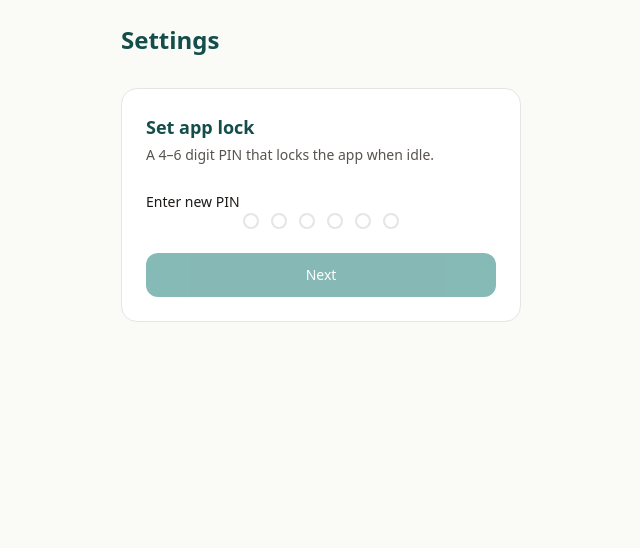
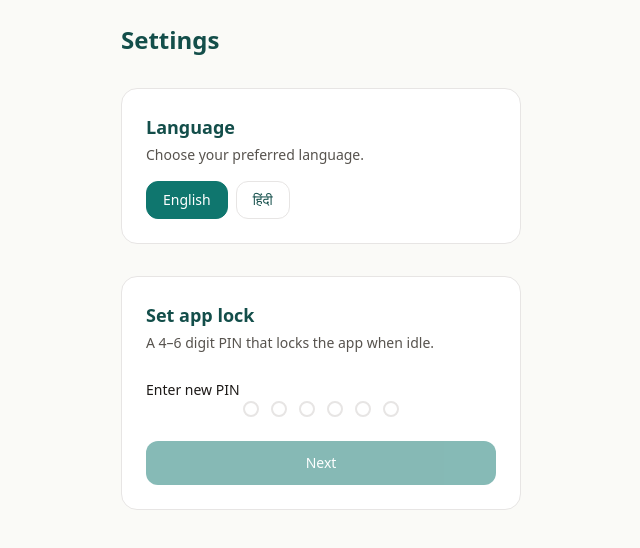
Before and after one commit to YashChoudhary13/sehatvault, a Next.js app in the folder apps/web/: page /settings in a window 1280 px wide. Shown: the top 548 px of the page, without its empty margins (319-959 px from the left). Built offline with nearby package versions, Linux system fonts and the light colour scheme; no server answers.

Commit message:
feat(web): implement dynamic i18n locale switching and provider

```diff
--- a/apps/web/src/app/(app)/layout.tsx
+++ b/apps/web/src/app/(app)/layout.tsx
@@ -1,6 +1,7 @@
 import type { ReactNode } from "react";
 import { AppShell } from "@/components/app-shell";
 import { createClient } from "@/lib/supabase/server";
+import type { Locale } from "@sehatvault/i18n";
 
 export default async function AppLayout({ children }: { children: ReactNode }) {
   const supabase = await createClient();
@@ -9,14 +10,22 @@ export default async function AppLayout({ children }: { children: ReactNode }) {
   } = await supabase.auth.getUser();
 
   let hasPinSet = false;
+  let locale: Locale = "en";
+
   if (user) {
     const { data } = await supabase
       .from("app_user")
-      .select("app_lock_hash")
+      .select("app_lock_hash, locale")
       .eq("id", user.id)
       .single();
     hasPinSet = data?.app_lock_hash != null;
+    const raw = data?.locale;
+    locale = raw === "en" || raw === "hi" ? raw : "en";
   }
 
-  return <AppShell hasPinSet={hasPinSet}>{children}</AppShell>;
+  return (
+    <AppShell hasPinSet={hasPinSet} locale={locale}>
+      {children}
+    </AppShell>
+  );
 }
--- a/apps/web/src/app/(app)/settings/page.tsx
+++ b/apps/web/src/app/(app)/settings/page.tsx
@@ -1,4 +1,5 @@
 import { PinSetup } from "@/components/pin-setup";
+import { LocaleSwitcher } from "@/components/locale-switcher";
 import { getHasPinSet } from "@/lib/pin-actions";
 
 export default async function SettingsPage() {
@@ -7,6 +8,9 @@ export default async function SettingsPage() {
     <main className="mx-auto max-w-md space-y-8 p-6">
       <h1 className="text-2xl font-bold text-primary-ink">Settings</h1>
       <section className="rounded-lg border border-border bg-surface p-6">
+        <LocaleSwitcher />
+      </section>
+      <section className="rounded-lg border border-border bg-surface p-6">
         <PinSetup hasPinSet={hasPinSet} />
       </section>
     </main>
--- a/apps/web/src/components/app-shell.tsx
+++ b/apps/web/src/components/app-shell.tsx
@@ -5,9 +5,9 @@ import { useRouter } from "next/navigation";
 import { verifyAppLockPin } from "@/lib/pin-actions";
 import { PinPad } from "@/components/pin-pad";
 import { Button } from "@/components/ui/button";
-import { t } from "@sehatvault/i18n";
+import { LocaleProvider, useT } from "@/components/locale-provider";
+import type { Locale } from "@sehatvault/i18n";
 
-const LOCALE = "en" as const;
 const IDLE_MS = 5 * 60 * 1000;
 const SESSION_KEY = "sv_unlocked_at";
 
@@ -36,6 +36,7 @@ interface PinLockScreenProps {
 }
 
 function PinLockScreen({ onUnlock, onForgot }: PinLockScreenProps) {
+  const translate = useT();
   const [pin, setPin] = useState("");
   const [error, setError] = useState<string | null>(null);
   const [rateLimited, setRateLimited] = useState(false);
@@ -55,7 +56,7 @@ function PinLockScreen({ onUnlock, onForgot }: PinLockScreenProps) {
     if (result.ok) {
       onUnlock();
     } else {
-      setError(t(LOCALE, "pin.lock.wrong"));
+      setError(translate("pin.lock.wrong"));
       setPin("");
     }
   }
@@ -64,14 +65,14 @@ function PinLockScreen({ onUnlock, onForgot }: PinLockScreenProps) {
     <main className="fixed inset-0 z-50 flex flex-col items-center justify-center gap-8 bg-bg p-6">
       <div className="space-y-1 text-center">
         <h1 className="text-2xl font-bold text-primary-ink">
-          {t(LOCALE, "pin.lock.title")}
+          {translate("pin.lock.title")}
         </h1>
-        <p className="text-sm text-muted">{t(LOCALE, "pin.lock.subtitle")}</p>
+        <p className="text-sm text-muted">{translate("pin.lock.subtitle")}</p>
       </div>
 
       {rateLimited ? (
         <p className="max-w-xs text-center text-sm text-danger">
-          {t(LOCALE, "pin.lock.rateLimited")}
+          {translate("pin.lock.rateLimited")}
         </p>
       ) : (
         <form
@@ -94,7 +95,7 @@ function PinLockScreen({ onUnlock, onForgot }: PinLockScreenProps) {
             className="w-full"
             disabled={loading || pin.length < 4}
           >
-            {loading ? "…" : t(LOCALE, "pin.lock.unlock")}
+            {loading ? "…" : translate("pin.lock.unlock")}
           </Button>
         </form>
       )}
@@ -104,27 +105,26 @@ function PinLockScreen({ onUnlock, onForgot }: PinLockScreenProps) {
         onClick={onForgot}
         className="text-sm text-muted underline"
       >
-        {t(LOCALE, "pin.lock.forgot")}
+        {translate("pin.lock.forgot")}
       </button>
     </main>
   );
 }
 
-// ── AppShell — manages lock state, wraps authenticated children ────────────
-interface AppShellProps {
+// ── Lock gate — owns the session-freshness logic ───────────────────────────
+function AppLock({
+  hasPinSet,
+  children,
+}: {
   hasPinSet: boolean;
   children: React.ReactNode;
-}
-
-export function AppShell({ hasPinSet, children }: AppShellProps) {
+}) {
   const [isLocked, setIsLocked] = useState(false);
   const router = useRouter();
 
   // Determine initial lock state after mount (sessionStorage is client-only)
   useEffect(() => {
-    if (hasPinSet && !isSessionFresh()) {
-      setIsLocked(true);
-    }
+    if (hasPinSet && !isSessionFresh()) setIsLocked(true);
   }, [hasPinSet]);
 
   // Re-lock when the tab becomes visible after an idle period
@@ -153,6 +153,20 @@ export function AppShell({ hasPinSet, children }: AppShellProps) {
       />
     );
   }
-
   return <>{children}</>;
 }
+
+// ── AppShell — provides locale context then enforces the PIN gate ──────────
+interface AppShellProps {
+  hasPinSet: boolean;
+  locale: Locale;
+  children: React.ReactNode;
+}
+
+export function AppShell({ hasPinSet, locale, children }: AppShellProps) {
+  return (
+    <LocaleProvider initialLocale={locale}>
+      <AppLock hasPinSet={hasPinSet}>{children}</AppLock>
+    </LocaleProvider>
+  );
+}
--- /dev/null
+++ b/apps/web/src/components/locale-provider.tsx
@@ -0,0 +1,44 @@
+"use client";
+
+import {
+  createContext,
+  useCallback,
+  useContext,
+  useState,
+  type ReactNode,
+} from "react";
+import { t as catalogT, type Locale } from "@sehatvault/i18n";
+
+interface LocaleContextValue {
+  locale: Locale;
+  setLocale: (locale: Locale) => void;
+}
+
+const LocaleContext = createContext<LocaleContextValue | null>(null);
+
+export function LocaleProvider({
+  initialLocale,
+  children,
+}: {
+  initialLocale: Locale;
+  children: ReactNode;
+}) {
+  const [locale, setLocale] = useState<Locale>(initialLocale);
+  return (
+    <LocaleContext.Provider value={{ locale, setLocale }}>
+      {children}
+    </LocaleContext.Provider>
+  );
+}
+
+export function useLocale(): LocaleContextValue {
+  const ctx = useContext(LocaleContext);
+  if (!ctx) throw new Error("useLocale must be used within LocaleProvider");
+  return ctx;
+}
+
+// Returns a stable translate function that re-creates only when locale changes.
+export function useT(): (key: string) => string {
+  const { locale } = useLocale();
+  return useCallback((key: string) => catalogT(locale, key), [locale]);
+}
--- /dev/null
+++ b/apps/web/src/components/locale-switcher.tsx
@@ -0,0 +1,52 @@
+"use client";
+
+import { useState } from "react";
+import { useLocale } from "@/components/locale-provider";
+import { updateUserLocale } from "@/lib/locale-actions";
+import { cn } from "@/lib/utils";
+import type { Locale } from "@sehatvault/i18n";
+
+const LABELS: Record<Locale, string> = {
+  en: "English",
+  hi: "हिंदी",
+};
+
+export function LocaleSwitcher() {
+  const { locale, setLocale } = useLocale();
+  const [loading, setLoading] = useState(false);
+
+  async function handleChange(next: Locale) {
+    if (next === locale || loading) return;
+    setLoading(true);
+    await updateUserLocale(next);
+    setLocale(next);
+    setLoading(false);
+  }
+
+  return (
+    <div className="space-y-4">
+      <div className="space-y-1">
+        <h2 className="text-lg font-semibold text-primary-ink">Language</h2>
+        <p className="text-sm text-muted">Choose your preferred language.</p>
+      </div>
+      <div className="flex gap-2">
+        {(["en", "hi"] as const).map((l) => (
+          <button
+            key={l}
+            type="button"
+            onClick={() => handleChange(l)}
+            disabled={loading}
+            className={cn(
+              "rounded-md border px-4 py-2 text-sm font-medium transition-colors disabled:opacity-50",
+              l === locale
+                ? "border-primary bg-primary text-white"
+                : "border-border bg-surface text-primary-ink hover:bg-bg",
+            )}
+          >
+            {LABELS[l]}
+          </button>
+        ))}
+      </div>
+    </div>
+  );
+}
--- /dev/null
+++ b/apps/web/src/lib/locale-actions.ts
@@ -0,0 +1,21 @@
+"use server";
+
+import { createClient } from "@/lib/supabase/server";
+import type { Locale } from "@sehatvault/i18n";
+
+export async function updateUserLocale(locale: Locale): Promise<{ ok: boolean }> {
+  if (locale !== "en" && locale !== "hi") return { ok: false };
+
+  const supabase = await createClient();
+  const {
+    data: { user },
+  } = await supabase.auth.getUser();
+  if (!user) return { ok: false };
+
+  const { error } = await supabase
+    .from("app_user")
+    .update({ locale })
+    .eq("id", user.id);
+
+  return { ok: !error };
+}
```
Also changed, not shown: apps/web/src/components/pin-setup.tsx (+16 -17 lines), 1 other file (tests, documents, lock files or other folders).
